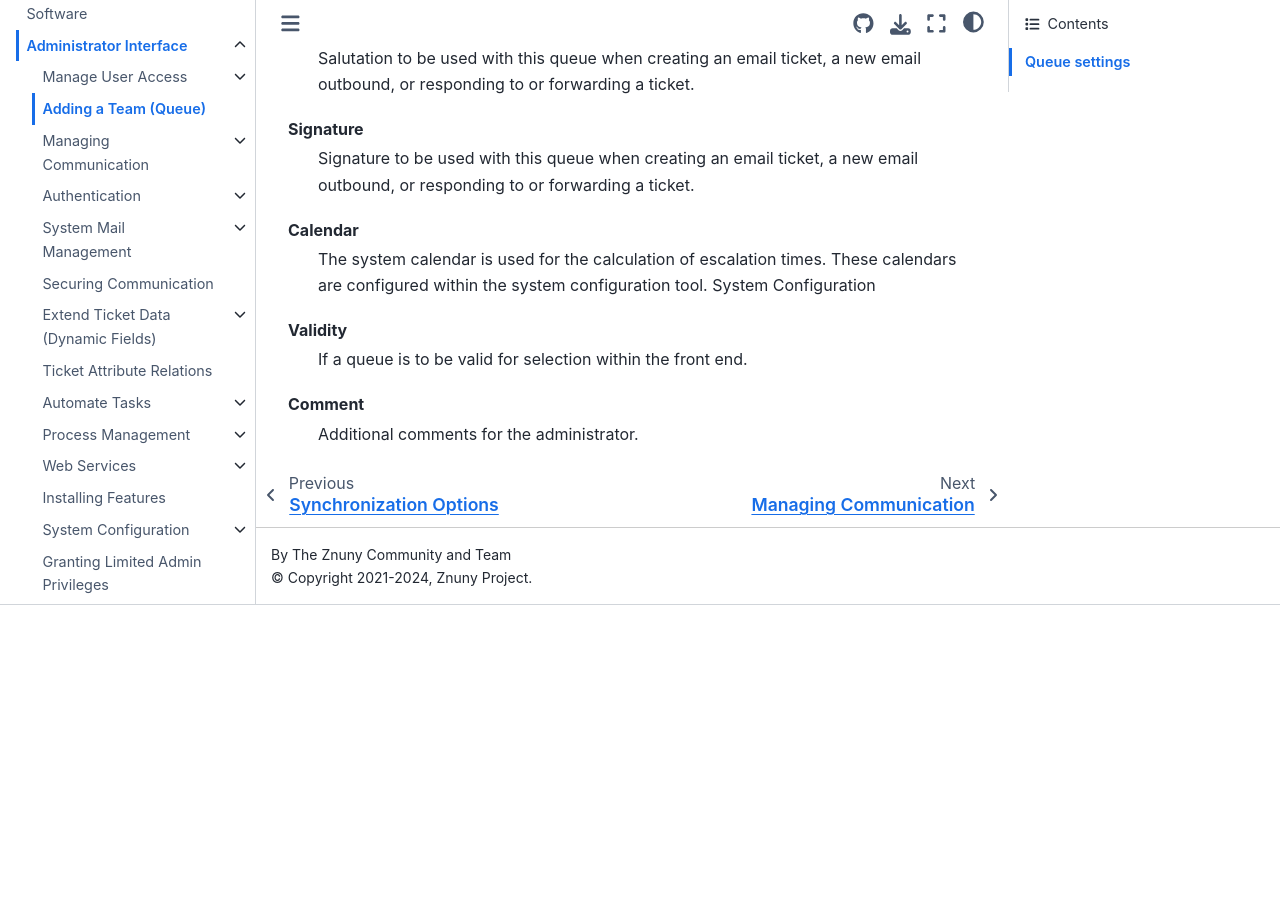
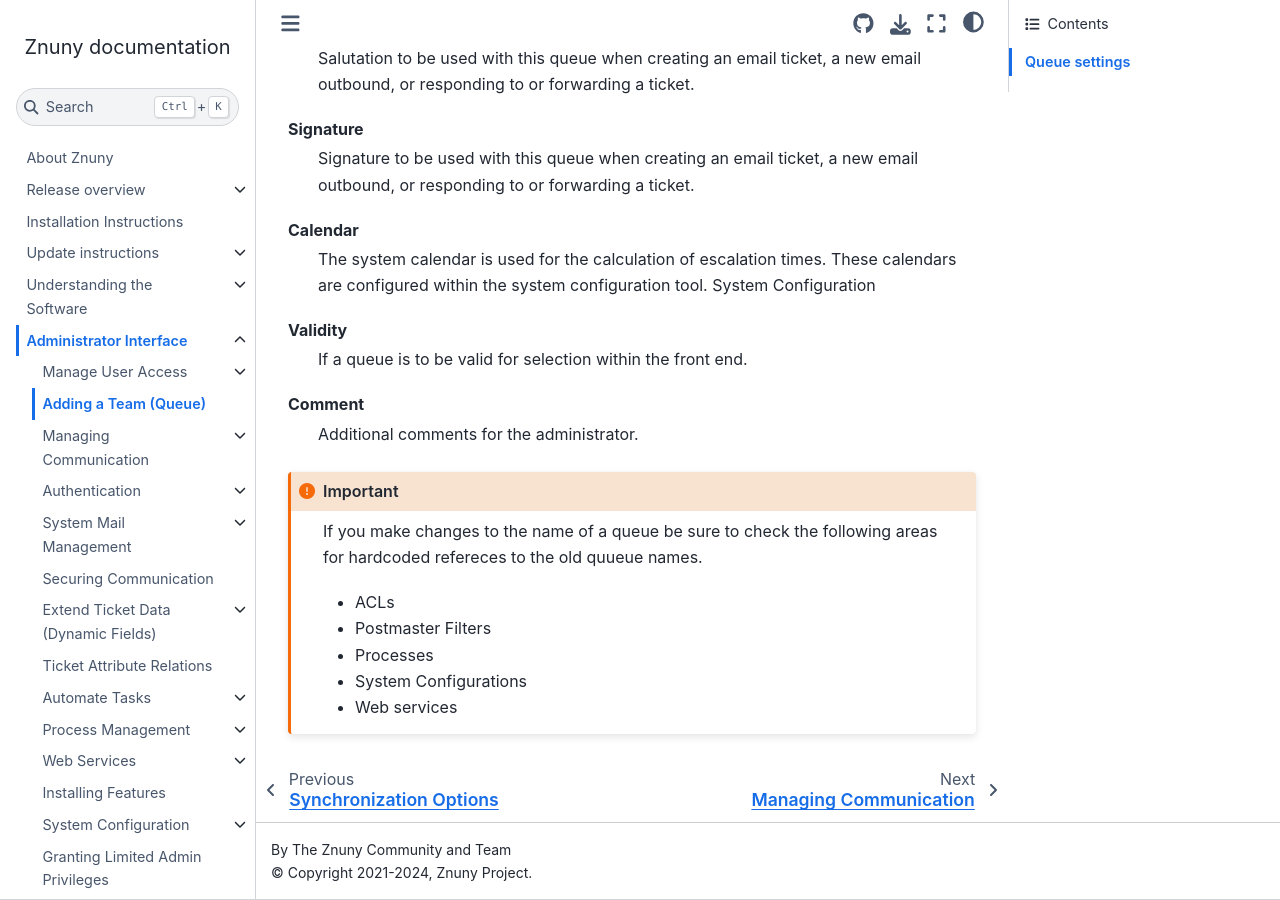
Before and after one commit to znuny/manual, a Sphinx documentation site: the page built from source/admin/queues/index.rst, in a window 1280 px wide and 900 px high, scrolled down 2966 px. Built offline with Sphinx 7.4.7 and the Sphinx Book theme 1.1.4, drawn with Linux system fonts in a browser that asks for light colours; before the commit the page ends 3571 px from its top, so only the background shows below that.

Commit message:
Draft: Add note about queue renaming.

```diff
--- a/source/admin/miniadmin/index.rst
+++ b/source/admin/miniadmin/index.rst
@@ -1,7 +1,7 @@
 Granting Limited Admin Privileges
 #################################
 
-In some cases, it is used to manage teams' configurations, such as templates, attachments, signatures, and other things like email addresses. You may be required to create a mini admin role. It is necessary to grant a specific group the rights to access the modules and menus within the administration area via the system configuration. To achieve this, add a group (:ref:`Pagenavigation admin_groups_index`) and a role. Assign the group to the role, and the role to the user. The roles should have RW permission, and the group should be used for nothing else.
+In some cases, it is used to manage teams' configurations, such as templates, attachments, signatures, and other things like email addresses. You may be required to create a mini admin role. It is necessary to grant a specific group the rights to access the modules and menus within the administration area via the system configuration. To achieve this, add a group (:ref:`PageNavigation admin_groups_index`) and a role. Assign the group to the role, and the role to the user. The roles should have RW permission, and the group should be used for nothing else.
 
 The group is assigned using the module labeled "Agents ↔ Groups" by giving basic permissions to the mini-administrator in these two settings.
 
--- a/source/admin/queues/index.rst
+++ b/source/admin/queues/index.rst
@@ -78,3 +78,13 @@
     If a queue is to be valid for selection within the front end.
 Comment
     Additional comments for the administrator.
+
+.. important::
+
+    If you make changes to the name of a queue be sure to check the following areas for hardcoded refereces to the old quueue names.
+
+    - ACLs
+    - Postmaster Filters
+    - Processes
+    - System Configurations
+    - Web services
```
